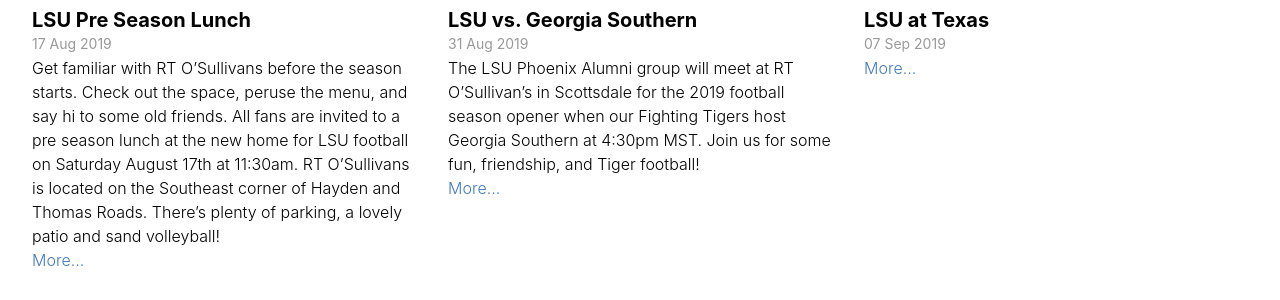
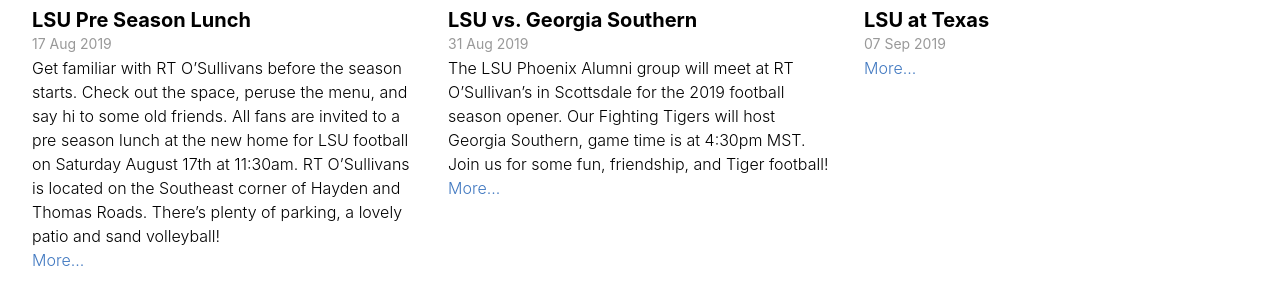
Before and after one commit to lsu-phoenix-alumni/lsu-phoenix-alumni.github.io, a Jekyll site: the page built from index.html, in a window 1280 px wide. Shown: the part 1399-1699 px from the top of the page. Built offline with Jekyll 4.4.1, drawn with Linux system fonts in a browser that asks for light colours.

Commit message:
Updated Lsu Vs Georgia Southern

```diff
--- a/_events/lsu-vs-georgia-southern.markdown
+++ b/_events/lsu-vs-georgia-southern.markdown
@@ -6,6 +6,6 @@
 position: 1
 ---
 
-The LSU Phoenix Alumni group will meet at RT O'Sullivan's in Scottsdale for the 2019 football season opener when our Fighting Tigers host Georgia Southern at 4:30pm MST. Join us for some fun, friendship, and Tiger football!
+The LSU Phoenix Alumni group will meet at RT O'Sullivan's in Scottsdale for the 2019 football season opener. Our Fighting Tigers will host Georgia Southern, game time is at 4:30pm MST. Join us for some fun, friendship, and Tiger football!
 
-<iframe src="https://www.google.com/maps/embed?pb=!1m18!1m12!1m3!1d3327.8607090421488!2d-111.91242458479998!3d33.47897708076575!2m3!1f0!2f0!3f0!3m2!1i1024!2i768!4f13.1!3m3!1m2!1s0x872b0bd6e7e84a29%3A0xfffedd7400a1f039!2sR.T.+O&#39;Sullivans+Sports+Grill!5e0!3m2!1sen!2sus!4v1565217587540!5m2!1sen!2sus" width="600" height="450" frameborder="0" style="border:0" allowfullscreen></iframe>
+<iframe src="https://www.google.com/maps/embed?pb=!1m18!1m12!1m3!1d3327.8607090421488!2d-111.91242458479998!3d33.47897708076575!2m3!1f0!2f0!3f0!3m2!1i1024!2i768!4f13.1!3m3!1m2!1s0x872b0bd6e7e84a29%3A0xfffedd7400a1f039!2sR.T.\+O'Sullivans\+Sports\+Grill!5e0!3m2!1sen!2sus!4v1565217587540!5m2!1sen!2sus" width="600" height="450" frameborder="0" style="border:0" allowfullscreen></iframe>
```
